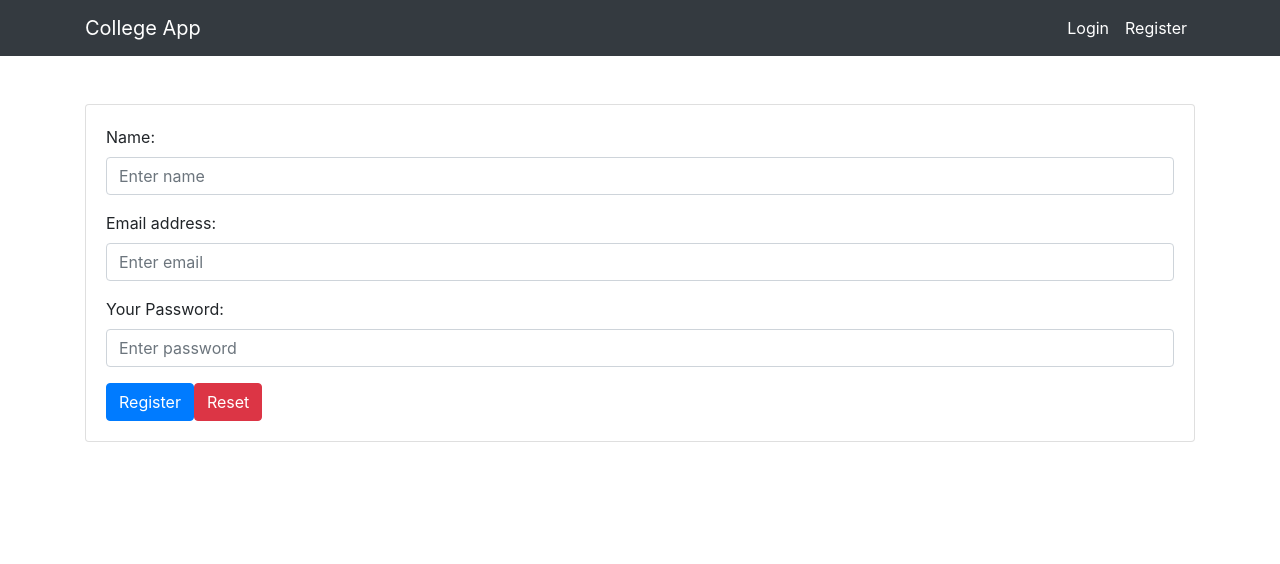
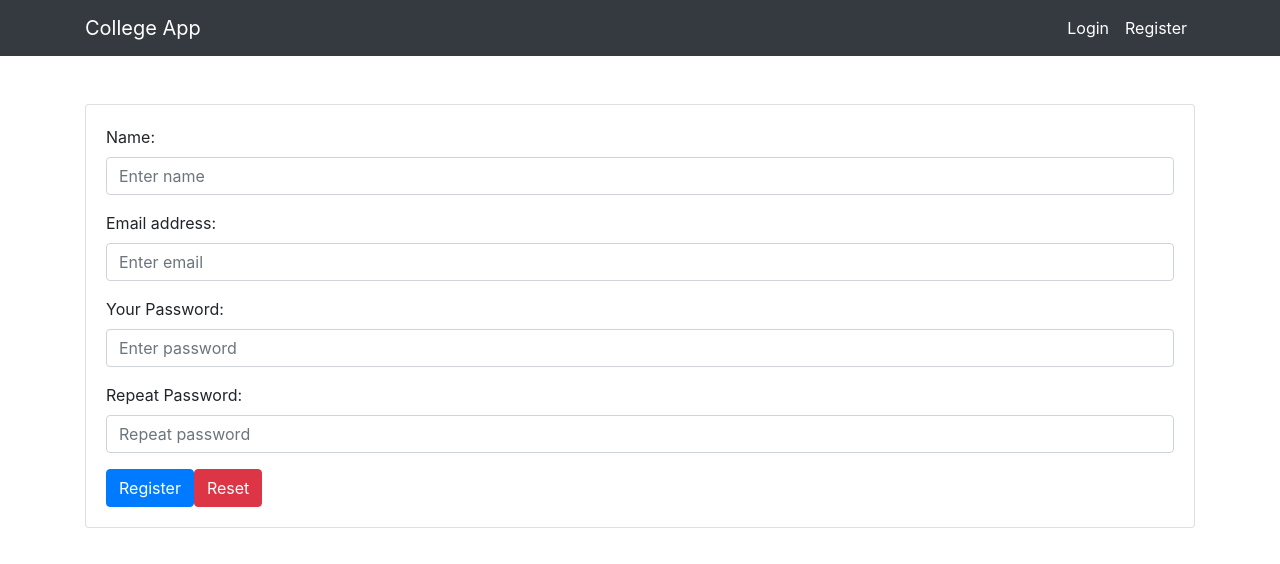
Before and after one commit to Craigr99/college-app, a Vue app: page /register in a window 1280 px wide. Shown: the top 564 px of the page. Built offline with nearby package versions, Linux system fonts and the light colour scheme.

Commit message:
Added register form validation

```diff
--- a/src/components/RegisterForm.vue
+++ b/src/components/RegisterForm.vue
@@ -1,7 +1,13 @@
 <template>
   <div>
     <b-card>
-      <b-form @submit.prevent="register()" @reset="onReset()" v-if="show">
+      <b-form
+        @submit.prevent="register()"
+        @reset="onReset()"
+        v-if="show"
+        novalidate
+      >
+        <!-- Name -->
         <b-form-group id="name" label="Name:" label-for="name">
           <b-form-input
             id="name"
@@ -9,9 +15,24 @@
             type="text"
             placeholder="Enter name"
             required
-          ></b-form-input>
+            :class="{
+              'is-invalid': submitted && $v.form.name.$error,
+            }"
+          />
+          <!-- Error message for name -->
+          <span
+            v-if="submitted && !$v.form.name.required"
+            class="invalid-feedback"
+            >Name is required</span
+          >
+          <span
+            v-if="submitted && !$v.form.name.minLength"
+            class="invalid-feedback"
+            >Name must be {{ $v.form.name.$params.minLength.min }} characters.
+          </span>
         </b-form-group>
 
+        <!-- Email  -->
         <b-form-group id="email" label="Email address:" label-for="email">
           <b-form-input
             id="email"
@@ -19,21 +40,80 @@
             type="email"
             placeholder="Enter email"
             required
-          ></b-form-input>
+            :class="{
+              'is-invalid': (submitted && $v.form.email.$error) || errors.email,
+            }"
+          />
+          <!-- Error message for email -->
+          <span v-if="submitted && errors.email" class="invalid-feedback">{{
+            errors.email[0]
+          }}</span>
+          <span
+            v-if="submitted && !$v.form.email.required"
+            class="invalid-feedback"
+            >Email is required</span
+          >
+          <span
+            v-if="submitted && !$v.form.email.email"
+            class="invalid-feedback"
+            >Must be a valid email (example@gmail.com)</span
+          >
         </b-form-group>
 
+        <!-- Password -->
         <b-form-group id="password" label="Your Password:" label-for="password">
           <b-form-input
             id="password"
             type="password"
-            v-model="form.password"
+            v-model.trim="form.password"
             placeholder="Enter password"
             required
-          ></b-form-input>
+            :class="{
+              'is-invalid': submitted && $v.form.password.$error,
+            }"
+          />
+          <!-- Error message for password -->
+          <span
+            v-if="submitted && !$v.form.password.required"
+            class="invalid-feedback"
+            >Password is required</span
+          >
+          <span
+            v-if="submitted && !$v.form.password.minLength"
+            class="invalid-feedback"
+            >Password must be
+            {{ $v.form.password.$params.minLength.min }} characters.
+          </span>
+        </b-form-group>
+
+        <!-- REPEAT Password -->
+        <b-form-group
+          id="repeat_password"
+          label="Repeat Password:"
+          label-for="repeat_password"
+        >
+          <b-form-input
+            id="repeat_password"
+            type="password"
+            v-model.trim="form.repeatPassword"
+            placeholder="Repeat password"
+            required
+            :class="{
+              'is-invalid': submitted && $v.form.repeatPassword.$error,
+            }"
+          />
+          <!-- Error message for repeat password -->
+          <span
+            v-if="!$v.form.repeatPassword.sameAsPassword"
+            class="invalid-feedback"
+            >Passwords must be identical</span
+          >
         </b-form-group>
 
         <b-button type="submit" variant="primary">Register</b-button>
-        <b-button type="reset" variant="danger">Reset</b-button>
+        <b-button type="reset" variant="danger" @click="$v.$reset"
+          >Reset</b-button
+        >
       </b-form>
     </b-card>
   </div>
@@ -41,6 +121,7 @@
 
 <script>
 import axios from "axios";
+import { required, minLength, email, sameAs } from "vuelidate/lib/validators";
 
 export default {
   name: "LoginForm",
@@ -50,13 +131,33 @@ export default {
         name: "",
         email: "",
         password: "",
-        checked: [],
+        repeatPassword: "",
       },
+      errors: {},
       show: true,
+      submitted: false,
     };
+  },
+  validations: {
+    form: {
+      name: { required, minLength: minLength(3) },
+      email: { required, email },
+      password: { required, minLength: minLength(6) },
+      repeatPassword: {
+        sameAsPassword: sameAs("password"),
+      },
+    },
   },
   methods: {
     register() {
+      this.submitted = true;
+
+      // stop here if form is invalid
+      this.$v.$touch();
+      if (this.$v.$invalid) {
+        return;
+      }
+      // else Post form
       axios
         .post("https://craig-college-api.herokuapp.com/api/register", {
           name: this.form.name,
@@ -71,12 +172,13 @@ export default {
           this.$emit("register");
         })
         .catch((error) => {
-          console.log(error);
-          console.log(error.response.data);
+          if (error.response.data) {
+            this.errors = error.response.data;
+            console.log(this.errors);
+          }
         });
     },
-    onReset(event) {
-      event.preventDefault();
+    onReset() {
       // Reset our form values
       this.form.email = "";
       this.form.password = "";
```
